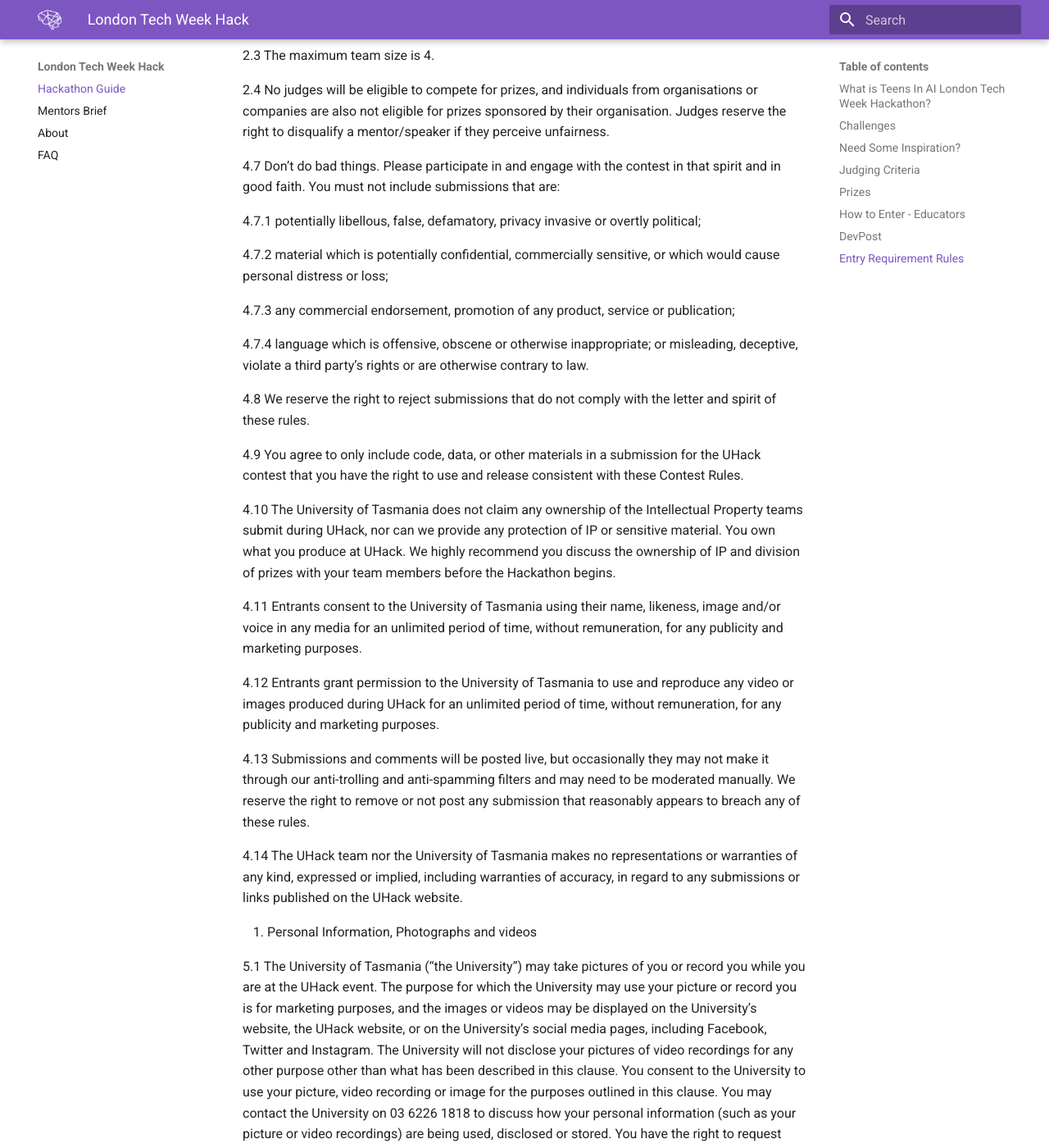
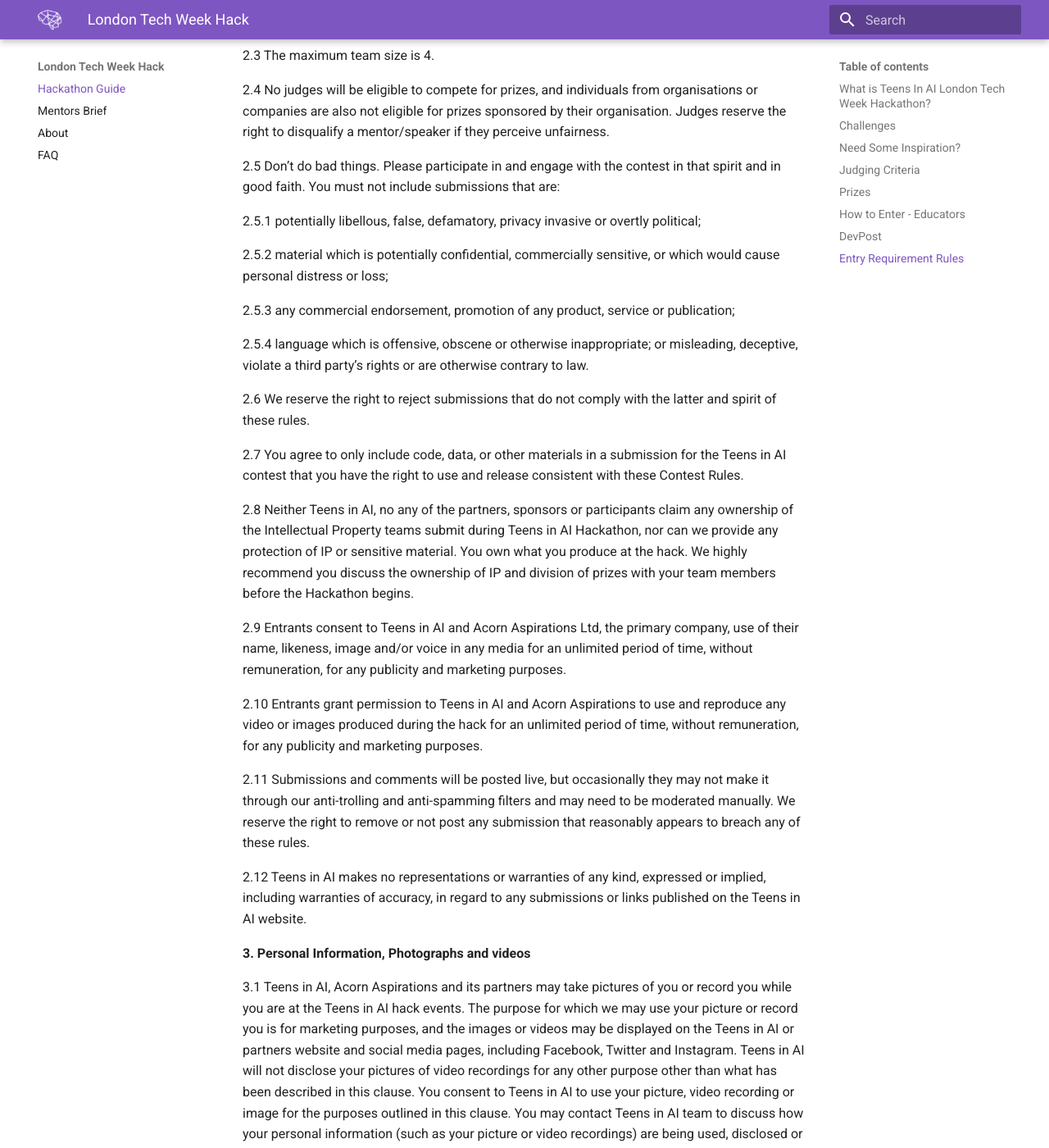
Before and after one commit to elenasinel/tech-week, an MkDocs documentation site: the page built from docs/index.md, in a window 1280 px wide and 1400 px high, scrolled down 7519 px. Shown: the whole window at 82% size. Built offline with MkDocs 1.6.1 and Material for MkDocs 9.7.7, drawn with Linux system fonts in a browser that asks for light colours; some of the changed text lies outside the part shown.

Commit message:
Update Documentation “index”

```diff
--- a/docs/index.md
+++ b/docs/index.md
@@ -133,7 +133,7 @@
 
 **2. General**
 
-2.1 Each winning team must nominate the teacher to liaise with and provide their details to Teens in AI organisers following prize announcements to coordinate distribution of prizes after the event.
+2.1 Each winning team must nominate a teacher to liaise with and provide their details to Teens in AI organisers following prize announcements to coordinate distribution of prizes after the event.
 
 2.2 Judges expect entries to be primarily developed throughout the 10-24 May. If submissions are shown to have been worked on before then, the submission will be ineligible for prizes. This does not include reuse or extension of existing software, libraries or data sets.
 
@@ -143,145 +143,89 @@
 2.4 No judges will be eligible to compete for prizes, and individuals from organisations or companies are also not eligible for prizes sponsored by their organisation. Judges reserve the right to disqualify a mentor/speaker if they perceive unfairness.
 
 
-4.7 Don’t do bad things. Please participate in and engage with the contest in that spirit and in good faith. You must not include submissions that are:
+2.5 Don’t do bad things. Please participate in and engage with the contest in that spirit and in good faith. You must not include submissions that are:
+
+
+2.5.1 potentially libellous, false, defamatory, privacy invasive or overtly political;
+
+
+2.5.2 material which is potentially confidential, commercially sensitive, or which would cause personal distress or loss;
+
+
+2.5.3 any commercial endorsement, promotion of any product, service or publication;
+
+
+2.5.4 language which is offensive, obscene or otherwise inappropriate; or misleading, deceptive, violate a third party’s rights or are otherwise contrary to law.
+
+
+2.6 We reserve the right to reject submissions that do not comply with the latter and spirit of these rules.
+
+
+2.7 You agree to only include code, data, or other materials in a submission for the Teens in AI contest that you have the right to use and release consistent with these Contest Rules.
+
+
+2.8 Neither Teens in AI, no any of the partners, sponsors or participants claim any ownership of the Intellectual Property teams submit during Teens in AI Hackathon, nor can we provide any protection of IP or sensitive material. You own what you produce at the hack. We highly recommend you discuss the ownership of IP and division of prizes with your team members before the Hackathon begins.
+
+
+2.9 Entrants consent to Teens in AI and Acorn Aspirations Ltd, the primary company, use of their name, likeness, image and/or voice in any media for an unlimited period of time, without remuneration, for any publicity and marketing purposes.
+
+
+2.10 Entrants grant permission to Teens in AI and Acorn Aspirations to use and reproduce any video or images produced during the hack for an unlimited period of time, without remuneration, for any publicity and marketing purposes.
+
+
+2.11 Submissions and comments will be posted live, but occasionally they may not make it through our anti-trolling and anti-spamming filters and may need to be moderated manually. We reserve the right to remove or not post any submission that reasonably appears to breach any of these rules.
+
+
+2.12 Teens in AI makes no representations or warranties of any kind, expressed or implied, including warranties of accuracy, in regard to any submissions or links published on the Teens in AI website.
+
+
+**3. Personal Information, Photographs and videos**
+
+3.1 Teens in AI, Acorn Aspirations and its partners may take pictures of you or record you while you are at the Teens in AI hack events. The purpose for which we may use your picture or record you is for marketing purposes, and the images or videos may be displayed on the Teens in AI or partners website and social media pages, including Facebook, Twitter and Instagram. Teens in AI will not disclose your pictures of video recordings for any other purpose other than what has been described in this clause. You consent to Teens in AI to use your picture, video recording or image for the purposes outlined in this clause. You may contact Teens in AI team to discuss how your personal information (such as your picture or video recordings) are being used, disclosed or stored. You have the right to request information that Teens in AI holds under GDPR rules. For further information regarding how Teens in AI collects, holds, uses and discloses personal information, please refer to Teens in AI [Privacy Policy](https://teensinai.com/privacy-policy/).
+
+
+**4. Teens in AI Code of Conduct**
+
+4.1 Teens in AI Hackathon should be an awesome experience for everyone. Be nice & play fair
+
+
+4.2 By participating in the hack, as an observer or a competitor, you agree to the following:
+
+
+4.2.1 I will treat others with respect
+
+
+4.2.2 I will not abuse, stalk, harass or threaten others. I will not make offensive comments related to gender, sexual orientation, disability, physical appearance, body size, race, or religion. I will not disrupt other people or the event and I will not make inappropriate physical contact or pay unwelcome sexual attention to other participants.
+
+
+4.2.3 I will keep it G-rated and be mindful of language
+
+
+4.2.4 I will not swear or make sexist, racist, or other exclusionary jokes, which may be offensive to those around me. I will behave in a way and only submit competition material that is suitable for anyone to view, including young children.
+
+
+4.2.5 I will respect the venue and equipment
+
+
+4.2.6 I will keep the venue clean and tidy and use the rubbish and recycling bins as appropriate. I will let the organisers know if there are any issues.
+
+
+4.2.7 I shall follow the competition rules
+
+
+4.2.8 I will only use authorised materials that I have the right to use and release and will not submit any projects which are potentially libellous, false, defamatory or overtly political or contains material which is potentially confidential, commercially sensitive, or which would cause personal distress or loss. I will check the website and/or have a chat with one of the organisers if at any stage I am unclear on the competition rules.
+
+
+4.2.9 If I am feeling uncomfortable, am being harassed, notice that someone else is being harassed, or have any other concerns, I will immediately contact a my teacher or Teens in AI team.
+
+
+6.2.10 I will not do anything to ruin it or engage in any behaviour that violates this code of conduct. I understand that Teens in AI or event organisers may take any action they deem appropriate, including warnings or expulsion from the event. I understand that if I am removed from the event due to inappropriate behaviour, I will no longer be eligible to compete for hack prizes.
+
+By participating in Teens in AI Hackathon, you agree to comply with [Teens in AI Code of Conduct.](https://teensinai.com/code-of-conduct/)
 
 
 
-4.7.1 potentially libellous, false, defamatory, privacy invasive or overtly political;
-
-
-
-4.7.2 material which is potentially confidential, commercially sensitive, or which would cause personal distress or loss;
-
-
-
-4.7.3 any commercial endorsement, promotion of any product, service or publication;
-
-
-
-4.7.4 language which is offensive, obscene or otherwise inappropriate; or misleading, deceptive, violate a third party’s rights or are otherwise contrary to law.
-
-
-
-4.8 We reserve the right to reject submissions that do not comply with the letter and spirit of these rules.
-
-
-
-4.9 You agree to only include code, data, or other materials in a submission for the UHack contest that you have the right to use and release consistent with these Contest Rules.
-
-
-
-4.10 The University of Tasmania does not claim any ownership of the Intellectual Property teams submit during UHack, nor can we provide any protection of IP or sensitive material. You own what you produce at UHack. We highly recommend you discuss the ownership of IP and division of prizes with your team members before the Hackathon begins.
-
-
-
-4.11 Entrants consent to the University of Tasmania using their name, likeness, image and/or voice in any media for an unlimited period of time, without remuneration, for any publicity and marketing purposes.
-
-
-
-4.12 Entrants grant permission to the University of Tasmania to use and reproduce any video or images produced during UHack for an unlimited period of time, without remuneration, for any publicity and marketing purposes.
-
-
-
-4.13 Submissions and comments will be posted live, but occasionally they may not make it through our anti-trolling and anti-spamming filters and may need to be moderated manually. We reserve the right to remove or not post any submission that reasonably appears to breach any of these rules.
-
-
-
-4.14 The UHack team nor the University of Tasmania makes no representations or warranties of any kind, expressed or implied, including warranties of accuracy, in regard to any submissions or links published on the UHack website.
-
-
-
-5. Personal Information, Photographs and videos
-
-5.1 The University of Tasmania (“the University”) may take pictures of you or record you while you are at the UHack event. The purpose for which the University may use your picture or record you is for marketing purposes, and the images or videos may be displayed on the University’s website, the UHack website, or on the University’s social media pages, including Facebook, Twitter and Instagram. The University will not disclose your pictures of video recordings for any other purpose other than what has been described in this clause. You consent to the University to use your picture, video recording or image for the purposes outlined in this clause. You may contact the University on 03 6226 1818 to discuss how your personal information (such as your picture or video recordings) are being used, disclosed or stored. You have the right to request information that the University holds under the Right to Information Act 2009 (Tas). For further information regarding how the University collects, holds, uses and discloses personal information, please refer to the University’s Privacy Policy.
-
-
-
-5.2 Personal Information
-
-
-
-5.2.1 For further information on how your Personal Information collected during UHack is being used, disclosed and stored – or to update your Personal Information contact service.desk@utas.edu.au or phone 03 6226 1818.
-
-
-
-5.2.2 You have the right to request information we hold under the provisions of the Right to Information Act 2009.
-
-
-
-5.2.3 This information is collected for assessing, allocating and administering judging and prizes for the UHack competition and promotion of that competition.
-
-
-
-5.2.4 The intended recipients of this information are the UHack coordinators, judging panel, University of Tasmania.
-
-
-
-5.2.5 If this information is not provided you may not be eligible to participate in UHack.
-
-
-
-6. UHack Code of Conduct
-
-6.1 UHack should be an awesome experience for everyone. Be nice, play fair, or go home.
-
-
-
-6.2 By participating in UHack, as an observer or a competitor, you agree to the following:
-
-
-
-6.2.1 I will treat others with respect
-
-
-
-6.2.2 I will not abuse, stalk, harass or threaten others. I will not make offensive comments related to gender, sexual orientation, disability, physical appearance, body size, race, or religion. I will not disrupt other people or the event and I will not make inappropriate physical contact or pay unwelcome sexual attention to other participants.
-
-
-
-6.2.3 I will keep it G-rated and be mindful of language
-
-
-
-6.2.4 I will not swear or make sexist, racist, or other exclusionary jokes, which may be offensive to those around me. I will behave in a way and only submit competition material that is suitable for anyone to view, including young children.
-
-
-
-6.2.5 I will respect the venue and equipment
-
-
-
-6.2.6 I will keep the venue clean and tidy and use the rubbish and recycling bins as appropriate. I will let the organisers know if there are any issues.
-
-
-
-6.2.7 I shall follow the competition rules
-
-
-
-6.2.8 I will only use authorised materials that I have the right to use and release and will not submit any projects which are potentially libellous, false, defamatory or overtly political or contains material which is potentially confidential, commercially sensitive, or which would cause personal distress or loss. I will check the website and/or have a chat with one of the organisers if at any stage I am unclear on the competition rules.
-
-
-
-6.2.9 I shall look after others and myself
-
-
-
-6.2.10 I will remember that we are all here to create, not party. If I am under 18, I will ensure my guardian is with me whenever I am at the venue, and if I am the guardian of a participant under 18 I will ensure I keep an eye on them. If I am feeling uncomfortable, am being harassed, notice that someone else is being harassed, or have any other concerns, I will immediately contact a UHack organiser.
-
-
-
-6.2.11 And remember that the UHack crew are in charge and have put a lot of effort in to organising a great event.
-
-
-
-6.2.12 I will not do anything to ruin it or engage in any behaviour that violates this code of conduct. I understand that the UHack organisers may take any action they deem appropriate, including warnings or expulsion from the UHack event. I understand that if I am removed from the event due to inappropriate behaviour, I will no longer be eligible to compete for UHack prizes.
-
-
-
-
-
-## **Hackathon Schedule**
+# **Hackathon Schedule**
 
 Teens in AI Hack  runs from May 10-24 (Round 1) and through to June 10-12 (Final Round).
 ### In Depth Schedule
```
